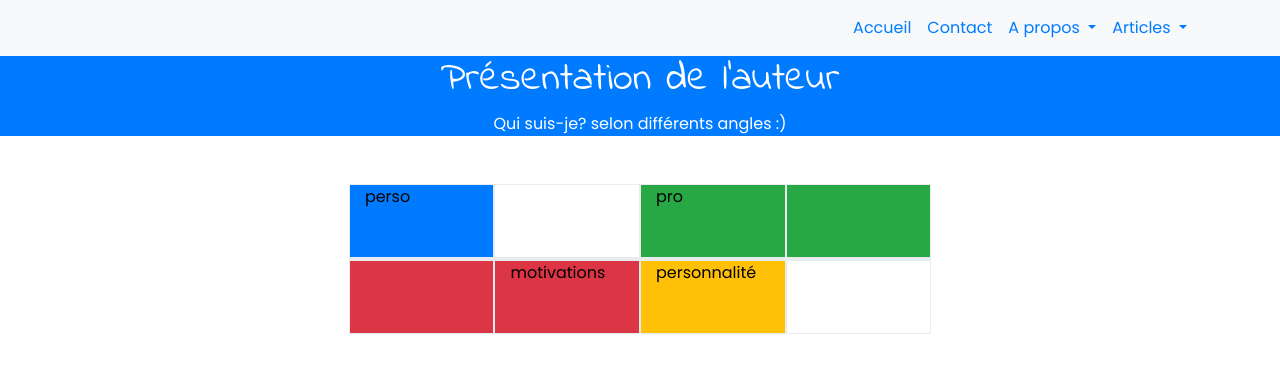
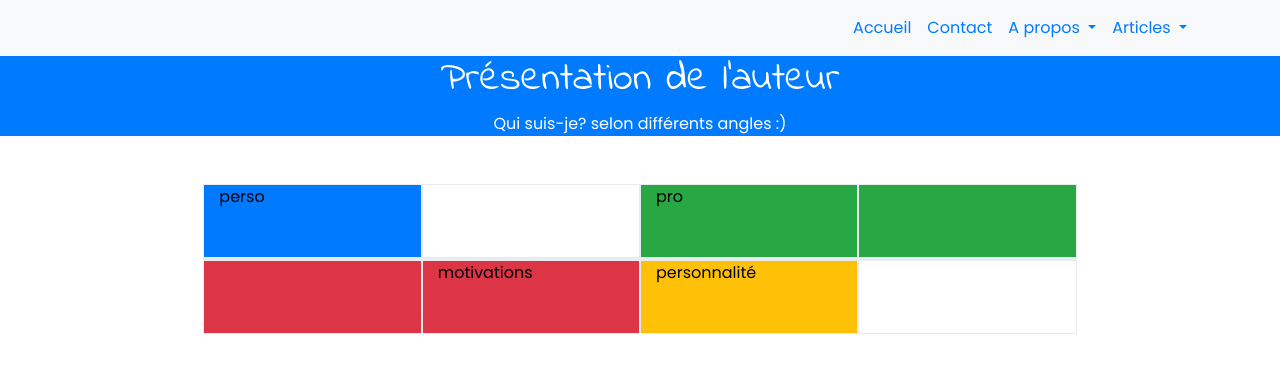
Before and after one commit to OrgaEvolutions/Nathoup.github.io, a Jekyll site: the page built from auteur.html, in a window 1280 px wide. Shown: the top 373 px of the page. Built offline with Jekyll 4.4.1, drawn with Linux system fonts in a browser that asks for light colours; nearby versions of some CDN libraries; some web fonts are replaced.

Commit message:
Update auteur.html

```diff
--- a/auteur.html
+++ b/auteur.html
@@ -5,8 +5,7 @@ intro: Qui suis-je? selon différents angles :)
 ---
 
 
-<div class="row">
-  <div class="col-md-8 offset-md-2">
+
     <div class="row">
       <!-- case titre perso -->
       <div class="col-md-3 border bg-primary">
@@ -129,5 +128,3 @@ intro: Qui suis-je? selon différents angles :)
 
       <div class="col-md-3 border"></div>
     </div>-->
-  </div>
-</div>
```
